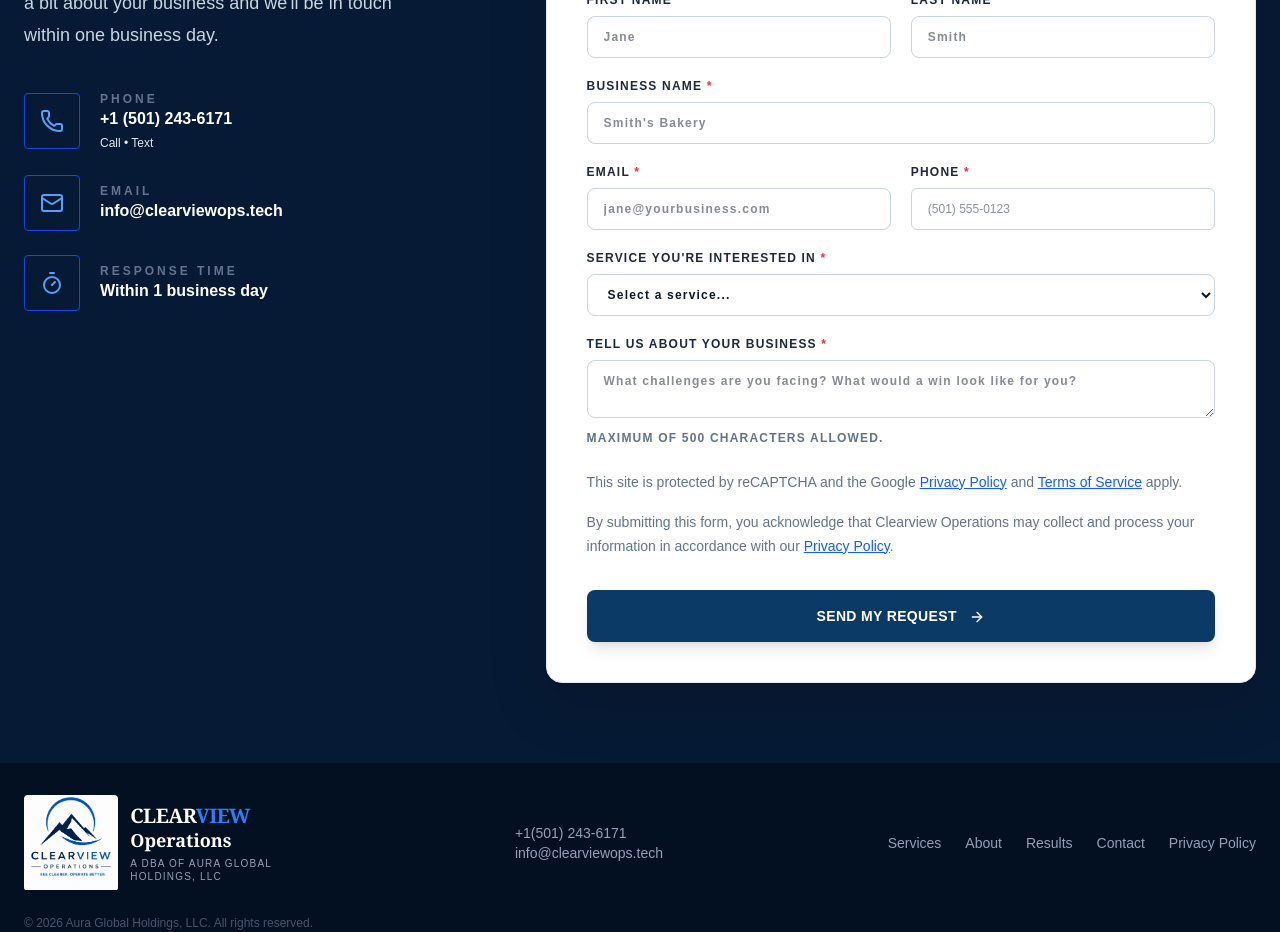
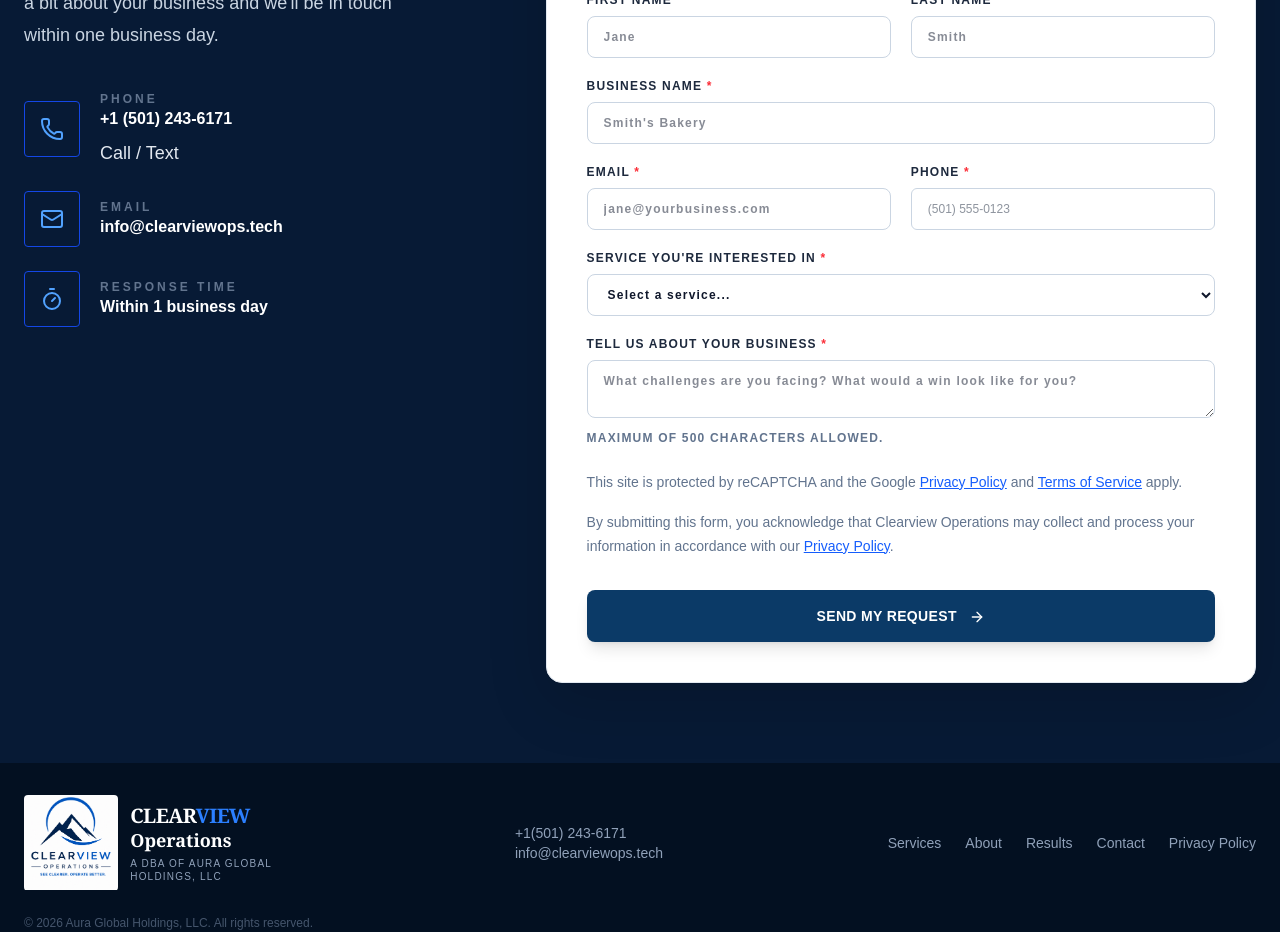
Before and after one commit to Mickey-Bancie/clearview-operations, a Next.js app: page / in a window 1280 px wide. Shown: the part 5220-6152 px from the top of the page. Built offline with nearby package versions, Linux system fonts and the light colour scheme.

Commit message:
fixed call/text

```diff
--- a/app/page.tsx
+++ b/app/page.tsx
@@ -549,7 +549,7 @@
         {value}
       </a>
 
-      <div className="mt-1 text-xs font-normal text-slate-200">
+      <div className="mt-2 text-lg font-medium text-slate-200">
         <a
           href="sms:+15012436171"
           className="transition-colors hover:text-blue-400"
@@ -557,7 +557,7 @@
           Call
         </a>
 
-        {" • "}
+        {" / "}
 
         <a
           href="tel:+15012436171"
```
